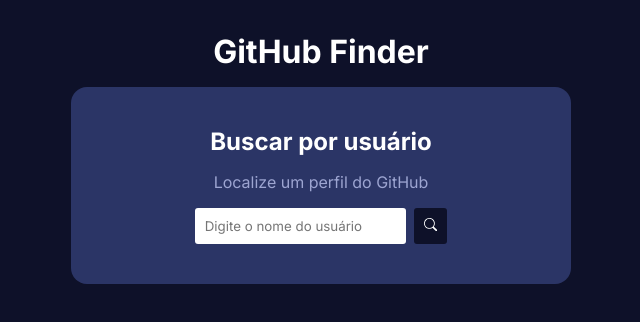
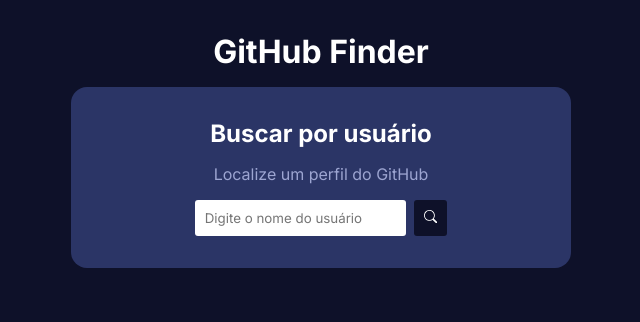
Before and after one commit to philipeoliveira/github-finder, a React (Vite) app: page / in a window 1280 px wide. Shown: the top 322 px of the page, without its empty margins (319-959 px from the left). Built offline with nearby package versions, Linux system fonts and the light colour scheme.

Commit message:
Adjust main container padding and Modify h2 in search component

```diff
--- a/src/components/Search.module.css
+++ b/src/components/Search.module.css
@@ -1,6 +1,6 @@
 .search {
    background-color: #2b3566;
-   padding: 2.5rem;
+   padding: 2rem;
    border-radius: 1rem;
    display: flex;
    flex-direction: column;
```
